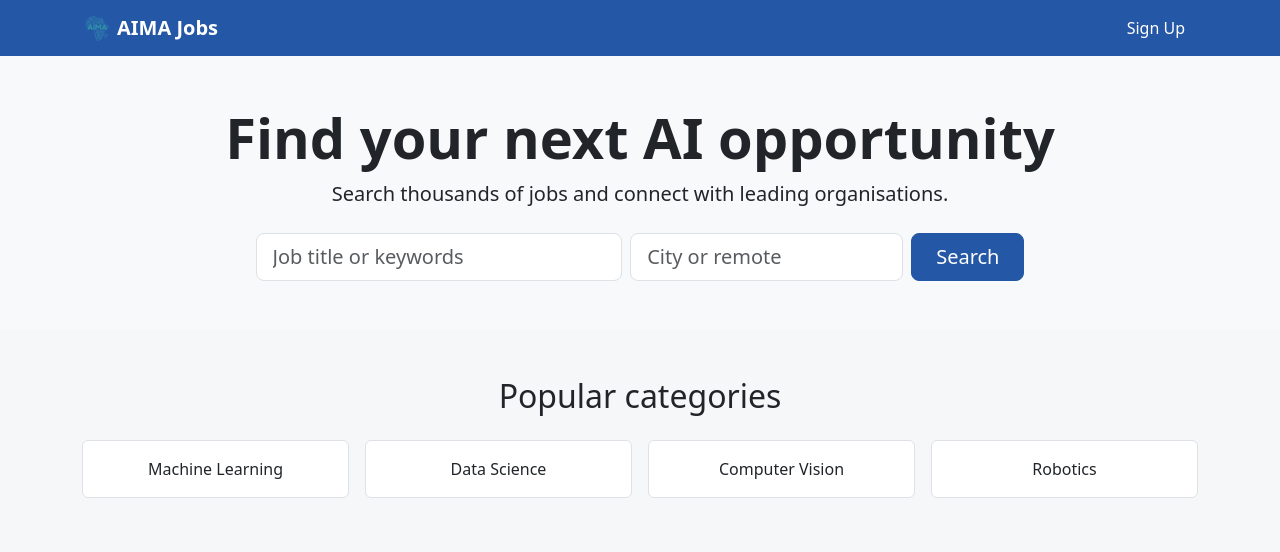
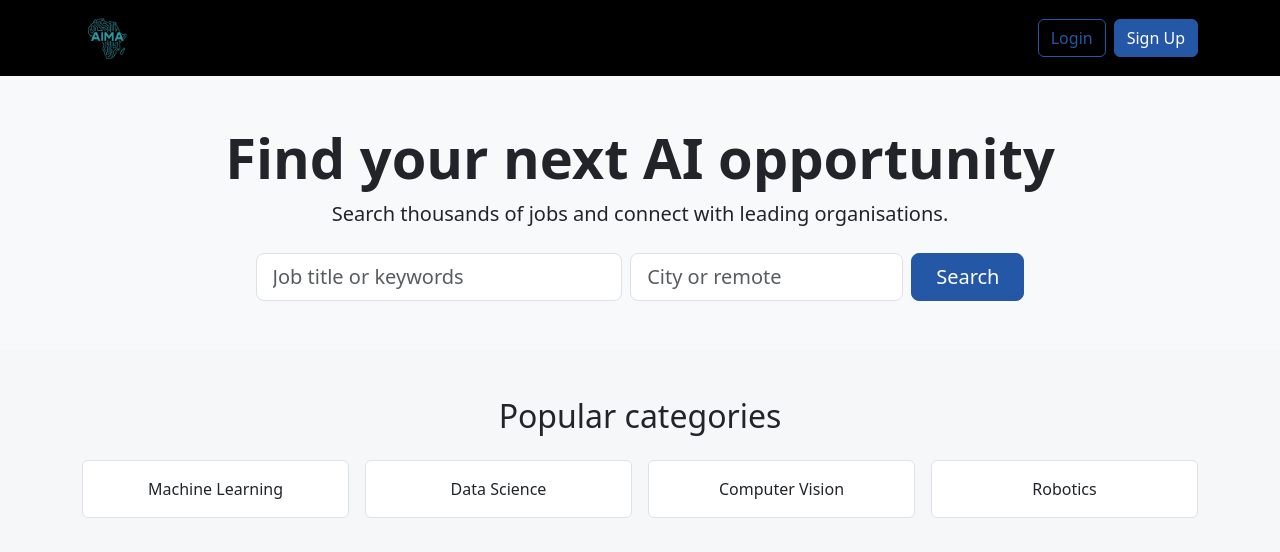
Before and after one commit to MEC-EAGLE/AIMA, a React (Vite) app in the folder myapp/: page / in a window 1280 px wide. Shown: the top 552 px of the page. Built offline with nearby package versions, Linux system fonts and the light colour scheme.

Commit message:
Update navbar style and logo

```diff
--- a/myapp/src/components/Home.tsx
+++ b/myapp/src/components/Home.tsx
@@ -12,7 +12,6 @@ export default function Home() {
         <div className="container">
           <a className="navbar-brand fw-bold d-flex align-items-center" href="/">
             <img src={logo} alt="logo" />
-            AIMA Jobs
           </a>
           <div className="ms-auto">
             <Link to="/login" className="btn btn-outline-primary me-2">
--- a/myapp/src/components/Nav.tsx
+++ b/myapp/src/components/Nav.tsx
@@ -14,7 +14,6 @@ export default function Nav() {
       <div className="container">
         <Link className="navbar-brand d-flex align-items-center" to="/dashboard">
           <img src={logo} alt="logo" />
-          AIMA
         </Link>
         <button
           className="navbar-toggler"
--- a/myapp/src/styles.css
+++ b/myapp/src/styles.css
@@ -7,12 +7,12 @@ body {
 }
 
 .navbar-brand img {
-  height: 30px;
+  height: 50px;
   margin-right: 5px;
 }
 
 .navbar-indeed {
-  background-color: var(--indeed-blue);
+  background-color: #000;
 }
 
 .navbar-indeed .navbar-brand,
```
